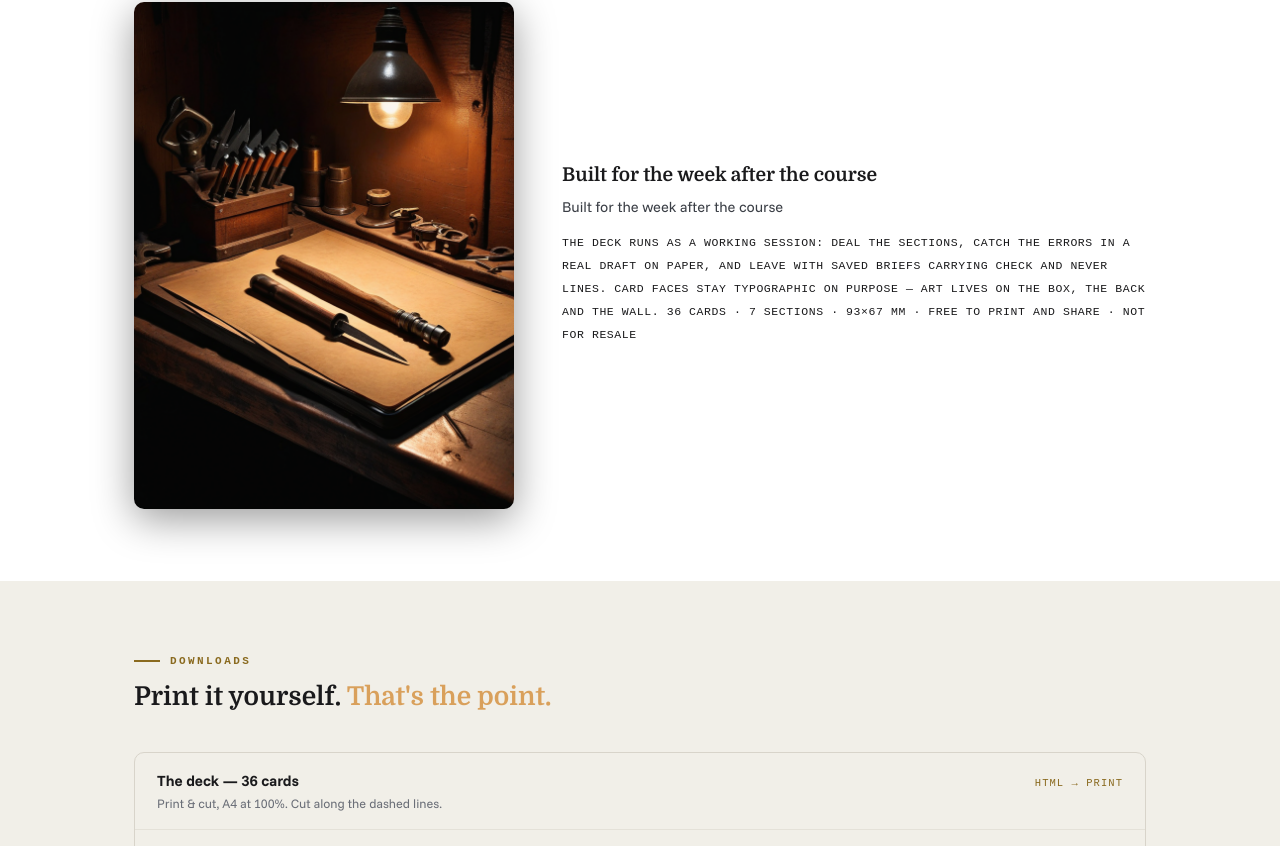
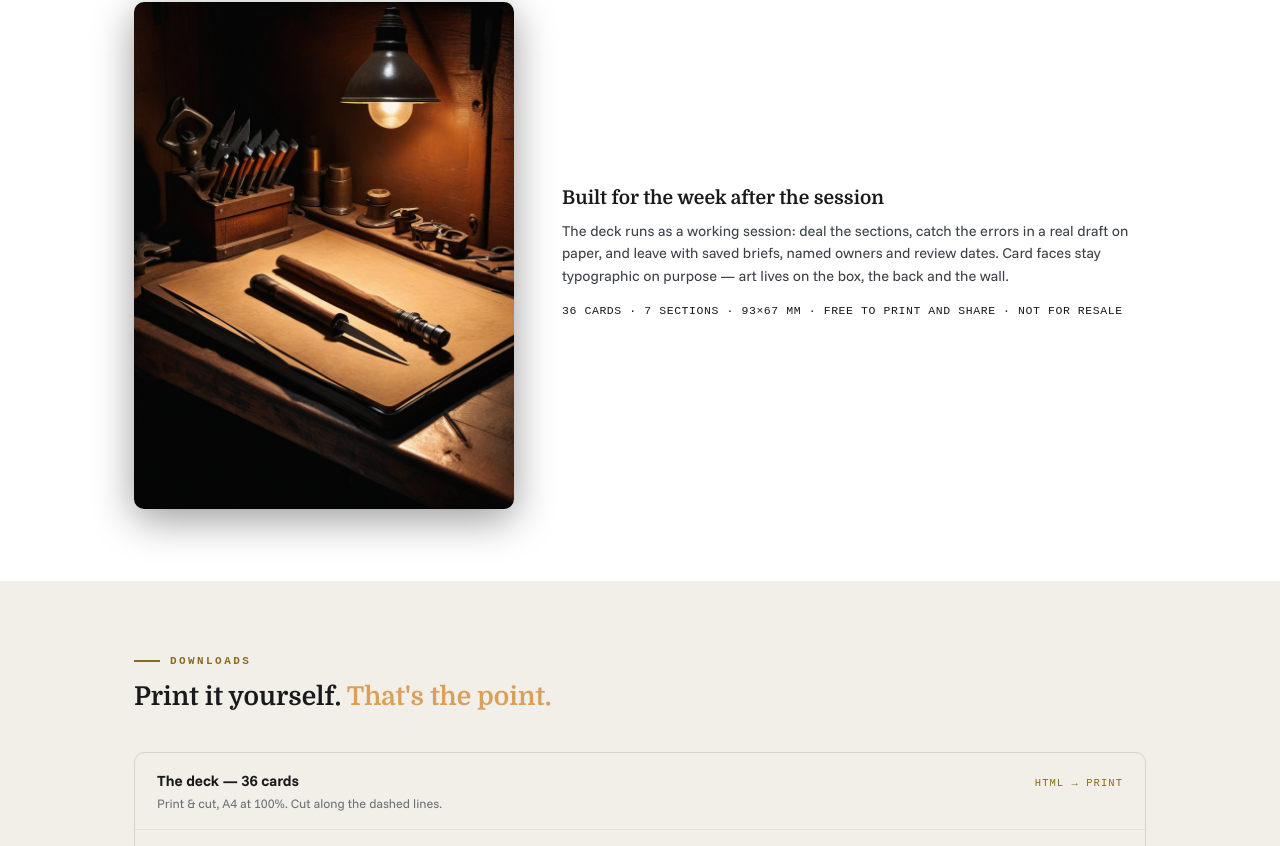
Before and after one commit to michael-borck/moves-deck, a plain HTML site: page index.html in a window 1280 px wide. Shown: the part 1699-2545 px from the top of the page. Drawn offline with Linux system fonts and the light colour scheme; a web font is replaced by a local one.

Commit message:
Restore hero art and boxed-deck section to landing

```diff
--- a/index.html
+++ b/index.html
@@ -18,7 +18,7 @@ h1,h2,h3{font-family:var(--serif);line-height:1.15}
 .wrap{max-width:1060px;margin:0 auto;padding:0 24px}
 .hero{position:relative;background:var(--bg);color:#fff;overflow:hidden}
 .hero .bg{position:absolute;inset:0;background:url('assets/art/banner.png') center/cover;opacity:.42}
-.hero .bg::after{content:"";position:absolute;inset:0;background:linear-gradient(90deg,rgba(16,20,18,.96) 0%,rgba(16,20,18,.7) 48%,rgba(16,20,18,.25) 100%)}
+.hero .bg::after{content:"";position:absolute;inset:0;background:linear-gradient(90deg,rgba(10,14,12,.96) 0%,rgba(10,14,12,.7) 48%,rgba(10,14,12,.25) 100%)}
 .hero .wrap{position:relative;z-index:1}
 .hero .wrap{position:relative;padding:110px 24px 120px;max-width:1060px}
 .hero h1{font-size:clamp(30px,4.6vw,46px);margin:14px 0 0}
@@ -62,7 +62,7 @@ footer{background:var(--bg);color:rgba(255,255,255,.55);padding:34px 0}
 footer .wrap{display:flex;justify-content:space-between;gap:16px;flex-wrap:wrap;font-family:var(--mono);font-size:11px;letter-spacing:.08em;text-transform:uppercase}
 footer .tag{color:var(--gold)}
 </style></head><body>
-<div class="hero"><div class="wrap">
+<div class="hero"><div class="bg"></div><div class="wrap">
 <div class="kicker">A free deck of moves</div>
 <h1>Whatever the badge on the app.<br><em>Same moves.</em></h1>
 <p class="lede">Thirty-six moves for working with any AI assistant at work — <b>orchestrate</b> the context, <b>brief</b> it properly, <b>catch</b> what it invents, turn it into <b>workflow</b>, <b>protect</b> what goes in, and <b>commit</b> to the habits that survive the week.</p>
@@ -89,9 +89,9 @@ footer .tag{color:var(--gold)}
     <div class="split">
       <img src="assets/art/cover.png" alt="The Moves Deck box art: a worn workbench under a tungsten lamp, index cards and brass calipers">
       <div>
-        <h3>Built for the week after the course</h3>
-        <p>Built for the week after the course</p>
-        <div class="facts">The deck runs as a working session: deal the sections, catch the errors in a real draft on paper, and leave with saved briefs carrying CHECK and NEVER lines. Card faces stay typographic on purpose — art lives on the box, the back and the wall. 36 cards · 7 sections · 93×67 mm · Free to print and share · not for resale</div>
+        <h3>Built for the week after the session</h3>
+        <p>The deck runs as a working session: deal the sections, catch the errors in a real draft on paper, and leave with saved briefs, named owners and review dates. Card faces stay typographic on purpose — art lives on the box, the back and the wall.</p>
+        <div class="facts">36 cards · 7 sections · 93×67 mm · Free to print and share · not for resale</div>
       </div>
     </div>
   </div>
```
